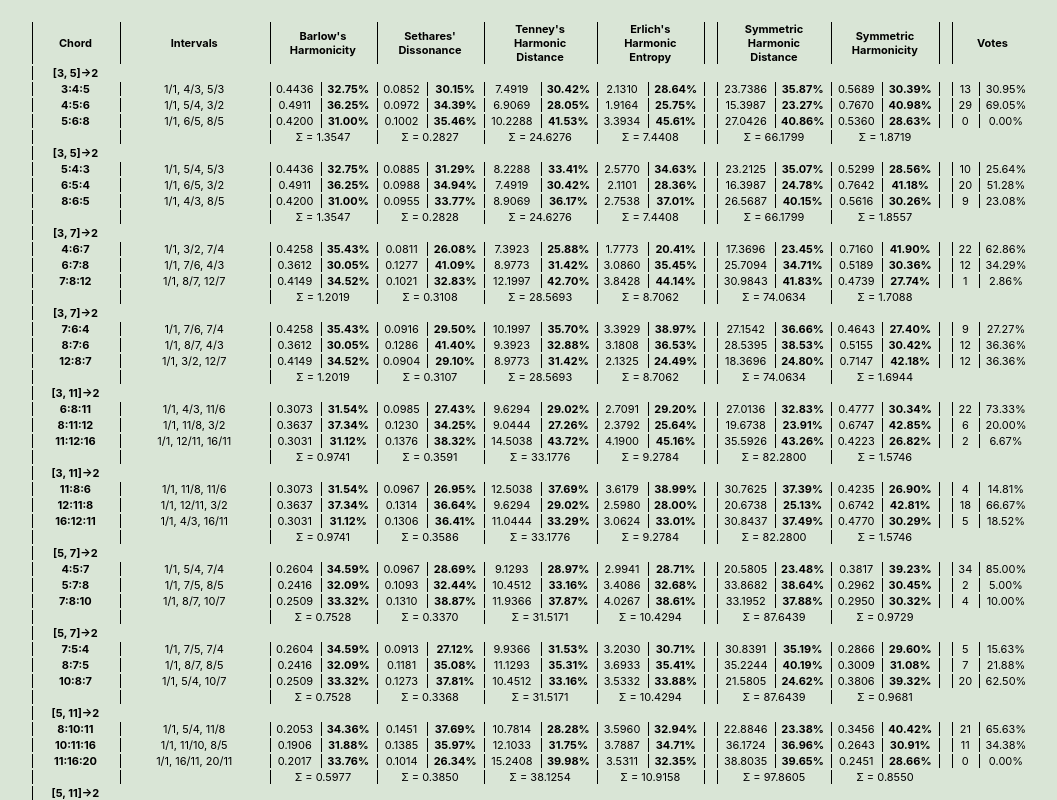
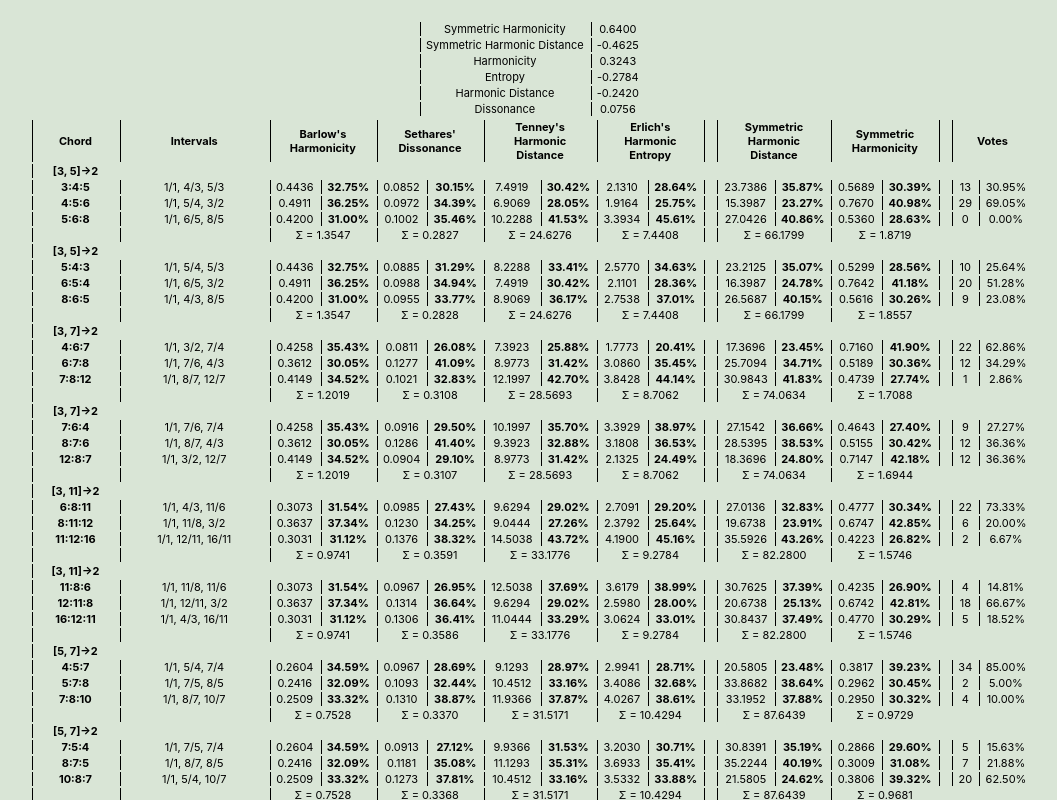
Before and after one commit to PauRosello97/harmonic-root-data, a React (Create React App) app: page /chords/results in a window 1280 px wide. Shown: the top 800 px of the page, without its empty margins (108-1165 px from the left). Built offline with nearby package versions, Linux system fonts and the light colour scheme.

Commit message:
calculate correlations

```diff
--- a/src/utils/math.ts
+++ b/src/utils/math.ts
@@ -48,3 +48,31 @@ export const getFactors = (number: number) => {
 
   return primeFactors;
 }
+
+export const calculateCorrelation = (coordinates: {x: number, y: number}[]) => {
+  const n = coordinates.length;
+
+  // Calculate the means of X and Y
+  const sumX = coordinates.reduce((sum, point) => sum + point.x, 0);
+  const sumY = coordinates.reduce((sum, point) => sum + point.y, 0);
+  const meanX = sumX / n;
+  const meanY = sumY / n;
+
+  // Calculate the deviations and products
+  let sumProduct = 0;
+  let sumSquaredDeviationX = 0;
+  let sumSquaredDeviationY = 0;
+
+  for (let i = 0; i < n; i++) {
+    const deviationX = coordinates[i].x - meanX;
+    const deviationY = coordinates[i].y - meanY;
+    sumProduct += deviationX * deviationY;
+    sumSquaredDeviationX += deviationX ** 2;
+    sumSquaredDeviationY += deviationY ** 2;
+  }
+
+  // Calculate the correlation coefficient
+  const correlation = sumProduct / Math.sqrt(sumSquaredDeviationX * sumSquaredDeviationY);
+
+  return correlation;
+}
--- a/src/views/Results/Results.tsx
+++ b/src/views/Results/Results.tsx
@@ -15,6 +15,7 @@ import {
     Chord
 } from "../../utils/models";
 import { Interval, Space } from "../../utils/models";
+import { calculateCorrelation } from "../../utils/math";
 
 /*
 Comprovar si hi ha alguna relació entre el temperament d'un espai i la confiança.
@@ -73,6 +74,13 @@ function Results() {
     const [tonalnessTritave, setTonalnessTritave] = useState<number>();
     const [tonalnessAverage, setTonalnessAverage] = useState<number>();
     const [modelData, setModelData] = useState<QuestionData[]>([]);
+
+    const [harmonicDistanceC, setHarmonicDistanceC] = useState<number>(0);
+    const [harmonicityC, setHarmonicityC] = useState<number>(0);
+    const [dissonanceC, setDissonanceC] = useState<number>(0);
+    const [entropyC, setEntropyC] = useState<number>(0);
+    const [symmetricDistanceC, setSymmetricDistanceC] = useState<number>(0);
+    const [symmetricHarmonicityC, setSymmetricHarmonicityC] = useState<number>(0);
 
     useEffect(() => {
         setVotesData(json);
@@ -149,6 +157,36 @@ function Results() {
             return questionData
         }))
     }, []);
+
+    useEffect(() => {
+        interface Coordinate { x: number, y: number }
+        const distances: Coordinate[] = []
+        const harmonicities: Coordinate[] = []
+        const dissonances: Coordinate[] = []
+        const entropies: Coordinate[] = []
+        const symmetricHarmonicities: Coordinate[] = []
+        const symmetricDistances: Coordinate[] = []
+
+        modelData.forEach(question => {
+            question.answers.forEach(answer => {
+                const y = answer.votes / question.votes
+                distances.push({ x: answer.harmonicDistance / question.EHarmonicDistance, y })
+                harmonicities.push({ x: answer.harmonicity / question.EHarmonicity, y })
+                dissonances.push({ x: answer.dissonance / question.EDissonance, y })
+                entropies.push({ x: answer.harmonicEntropy / question.EHarmonicEntropy, y })
+                symmetricHarmonicities.push({ x: answer.symmetricHarmonicity / question.ESymmetricHarmonicity, y })
+                symmetricDistances.push({ x: answer.symmetricHarmonicDistance / question.ESymmetricHarmonicDistance, y })
+            })
+        })
+
+        setHarmonicDistanceC(calculateCorrelation(distances))
+        setHarmonicityC(calculateCorrelation(harmonicities))
+        setDissonanceC(calculateCorrelation(dissonances))
+        setEntropyC(calculateCorrelation(entropies))
+        setSymmetricHarmonicityC(calculateCorrelation(symmetricHarmonicities))
+        setSymmetricDistanceC(calculateCorrelation(symmetricDistances))
+
+    }, [modelData])
 
 
     useEffect(() => {
@@ -681,6 +719,34 @@ function Results() {
 
     return (
         <div id={styles.Results}>
+
+            <table>
+                <tr>
+                    <td>Symmetric Harmonicity</td>
+                    <td>{symmetricHarmonicityC.toFixed(4)}</td>
+                </tr>
+                <tr>
+                    <td>Symmetric Harmonic Distance</td>
+                    <td>{symmetricDistanceC.toFixed(4)}</td>
+                </tr>
+                <tr>
+                    <td>Harmonicity</td>
+                    <td>{harmonicityC.toFixed(4)}</td>
+                </tr>
+                <tr>
+                    <td>Entropy</td>
+                    <td>{entropyC.toFixed(4)}</td>
+                </tr>
+                <tr>
+                    <td>Harmonic Distance</td>
+                    <td>{harmonicDistanceC.toFixed(4)}</td>
+                </tr>
+                <tr>
+                    <td>Dissonance</td>
+                    <td>{dissonanceC.toFixed(4)}</td>
+                </tr>
+            </table>
+
             <table>
                 <tr>
                     <th>Chord</th>
```
